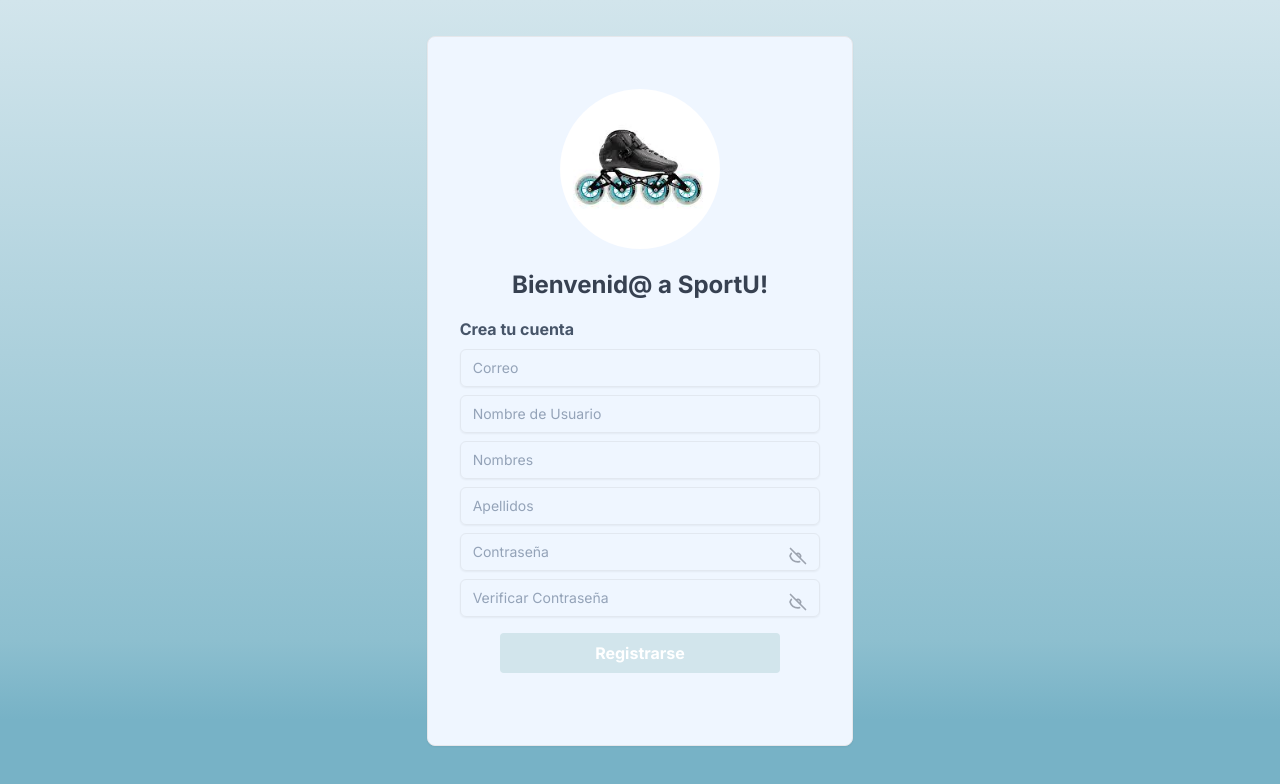
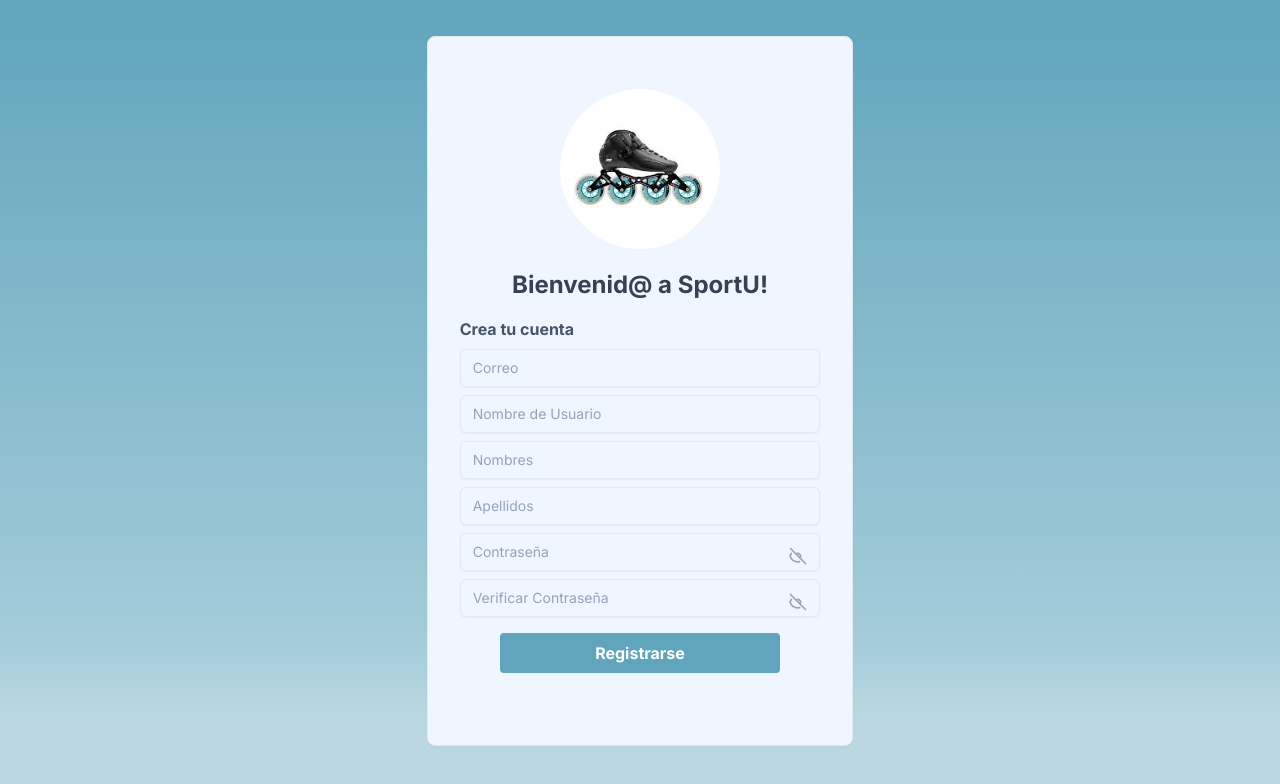
Before and after one commit to JaredMijailRE/IngesoftI, a Vue app in the folder Proyecto/: page /signup in a window 1280 px wide. Shown: the top 784 px of the page. Built offline with nearby package versions, Linux system fonts and the light colour scheme.

Commit message:
Just some liiiiiiiiiiiiiiittle changes 🤏

```diff
--- a/Proyecto/src/views/LogIn.vue
+++ b/Proyecto/src/views/LogIn.vue
@@ -104,6 +104,8 @@
           >
             Crear Nueva Cuenta
           </button>
+
+          <router-link to="/Main">Main</router-link>
         </div>
       </form>
     </div>
@@ -150,7 +152,7 @@ async function handleLogin() {
 
 // Función para ir a crear cuenta
 function goToRegister() {
-  alert('Funcionalidad de registro no disponible. Contacta al administrador para crear una cuenta.')
+  router.push('/signup')
 }
 
 // Función para cerrar sesión
--- a/Proyecto/src/views/Main.vue
+++ b/Proyecto/src/views/Main.vue
@@ -44,13 +44,13 @@ const toAgregarEvento = () => {
 </script>
 
 <template>
-  <div class="min-h-screen bg-gradient-to-tr from-sportu-600 from-10% via-sportu-400 via-20% to-sportu-50 p-1">
+  <div class="min-h-screen bg-gradient-to-tr from-sportu-100 from-10% via-sportu-400 via-20% to-sportu-700 p-1">
   <div class="bg-white shadow-md rounded-lg my-10 mx-10 p-2 flex items-center justify-center">
 
     <div class="container mx-auto px-4 py-3">
       <div class="text-left mb-12">
         <h1 class="text-4xl md:text-6xl font-bold text-gray-700 my-4">
-          Welcome, <span class="text-sportu-100">{{ usuario.username }}</span>!
+          Welcome, <span class="text-sportu-600">{{ usuario.username }}</span>!
         </h1>
       </div>
 
@@ -61,7 +61,7 @@ const toAgregarEvento = () => {
         <div class="card p-6 shadow-lg transition-shadow">
           <div class="rounded-lg flex items-center justify-left mb-4">
             <div class="w-12 h-12 bg-primary-100 rounded-lg flex items-center justify-center mb-4">
-              <Icon icon="mdi:format-list-bulleted" class="w-6 h-6 text-sportu-50" />
+              <Icon icon="mdi:format-list-bulleted" class="w-6 h-6 text-sportu-700" />
             </div>
             <h3 class="text-xl font-semibold mb-4 ml-3">Grupos</h3>
           </div>
@@ -69,7 +69,7 @@ const toAgregarEvento = () => {
           <div v-if="usuario.grupos.length != 0">
             <ul>
               <li v-for="grupo in usuario.grupos.slice(0,4)" :key="grupo.id" class="text-gray-600 mb-2">
-                <button class="btn-primary bg-sportu-200 w-full px-5 py-3 text-lg hover:bg-sportu-50" @click="toGrupo(grupo.id)">
+                <button class="btn-primary bg-sportu-500 w-full px-5 py-3 text-lg hover:bg-sportu-700" @click="toGrupo(grupo.id)">
                   {{ grupo.nombre }}
                 </button>
               </li>
@@ -77,14 +77,14 @@ const toAgregarEvento = () => {
           </div>
           <div v-else class="text-gray-600 flex flex-col items-center justify-center h-48">
             <p class="text-gray-500">No tienes grupos asignados</p>
-            <button class="bg-white hover:bg-sportu-600 text-gray-400 font-bold px-2.5 py-1 rounded-full" @click="toCrearGrupo()">+</button>
+            <button class="bg-white hover:bg-sportu-100 text-gray-400 font-bold px-2.5 py-1 rounded-full" @click="toCrearGrupo()">+</button>
           </div>
         </div>
 
         <div class="card p-6 shadow-lg transition-shadow">
           <div class="rounded-lg flex items-center justify-left mb-4">
             <div class="w-12 h-12 bg-primary-100 rounded-lg flex items-center justify-center mb-4">
-              <Icon icon="material-symbols:assignment-outline" class="w-6 h-6 text-sportu-50" />
+              <Icon icon="material-symbols:assignment-outline" class="w-6 h-6 text-sportu-700" />
             </div>
             <h3 class="text-xl font-semibold mb-4 ml-3">Eventos</h3>
           </div>
@@ -92,15 +92,15 @@ const toAgregarEvento = () => {
           <div v-if="usuario.eventos.length != 0">
             <ul>
               <li v-for="evento in usuario.eventos.slice(0,3)" :key="evento.id" class="text-gray-600 mb-2">
-                <button class="btn-primary bg-sportu-200 w-full px-5 py-3.5 text-lg hover:bg-sportu-50" @click="toEvento(evento.id)">
-                  <div class="column">  <p>{{ evento.nombre }}</p>   <p class="text-sportu-600 text-xs">{{ evento.fecha }}</p>  </div>
+                <button class="btn-primary bg-sportu-500 w-full px-5 py-3.5 text-lg hover:bg-sportu-700" @click="toEvento(evento.id)">
+                  <div class="column">  <p>{{ evento.nombre }}</p>   <p class="text-sportu-100 text-xs">{{ evento.fecha }}</p>  </div>
                 </button>
               </li>
             </ul>
           </div>
           <div v-else class="text-gray-600 flex flex-col items-center justify-center h-48">
             <p class="text-gray-500">No tienes eventos programados</p>
-            <button class="bg-white hover:bg-sportu-600 text-gray-400 font-bold px-2.5 py-1 rounded-full" @click="toAgregarEvento()">+</button>
+            <button class="bg-white hover:bg-sportu-100 text-gray-400 font-bold px-2.5 py-1 rounded-full" @click="toAgregarEvento()">+</button>
           </div>
         </div>
 
--- a/Proyecto/src/views/SignUp.vue
+++ b/Proyecto/src/views/SignUp.vue
@@ -63,7 +63,7 @@ function handleSubmit() {
 
 <div class="min-h-screen bg-gradient-to-t from-sportu-200 from-10% via-sportu-300 via-20% to-sportu-600 py-9">
     <div class="flex justify-center">
-        <div class="card hover:shadow-lg bg-blue-50 transition-shadow w-1/3 flex-col px-8 py-8 ">
+        <div class="card hover:shadow-lg bg-blue-50 transition-shadow w-1/3 min-w-[333px] flex-col px-8 py-8 ">
             <img class="w-40 h-40 mx-auto my-5 rounded-full object-cover" src="/src/assets/patin_logo.jpg" alt="Logo sportU">
             <h1 class="text-2xl text-center font-bold text-gray-700 mb-4">Bienvenid@ a SportU!</h1>
             <h1 class="text-1xl font-bold text-secondary-600 mb-2">Crea tu cuenta</h1>
--- a/Proyecto/tailwind.config.js
+++ b/Proyecto/tailwind.config.js
@@ -41,17 +41,6 @@ export default {
           800: '#1e293b',
           900: '#0f172a',
         },
-        sportu: {
-          50:  '#4998b3',
-          100: '#60a5bc',
-          200: '#77b2c6',
-          300: '#8dbfcf',
-          400: '#a4ccd9',
-          500: '#bbd8e2',
-          600: '#d2e5ec',
-          700: '#e8f2f5'
-        }
-
       },
       fontFamily: {
         sans: ['Inter', 'system-ui', 'sans-serif'],
```
